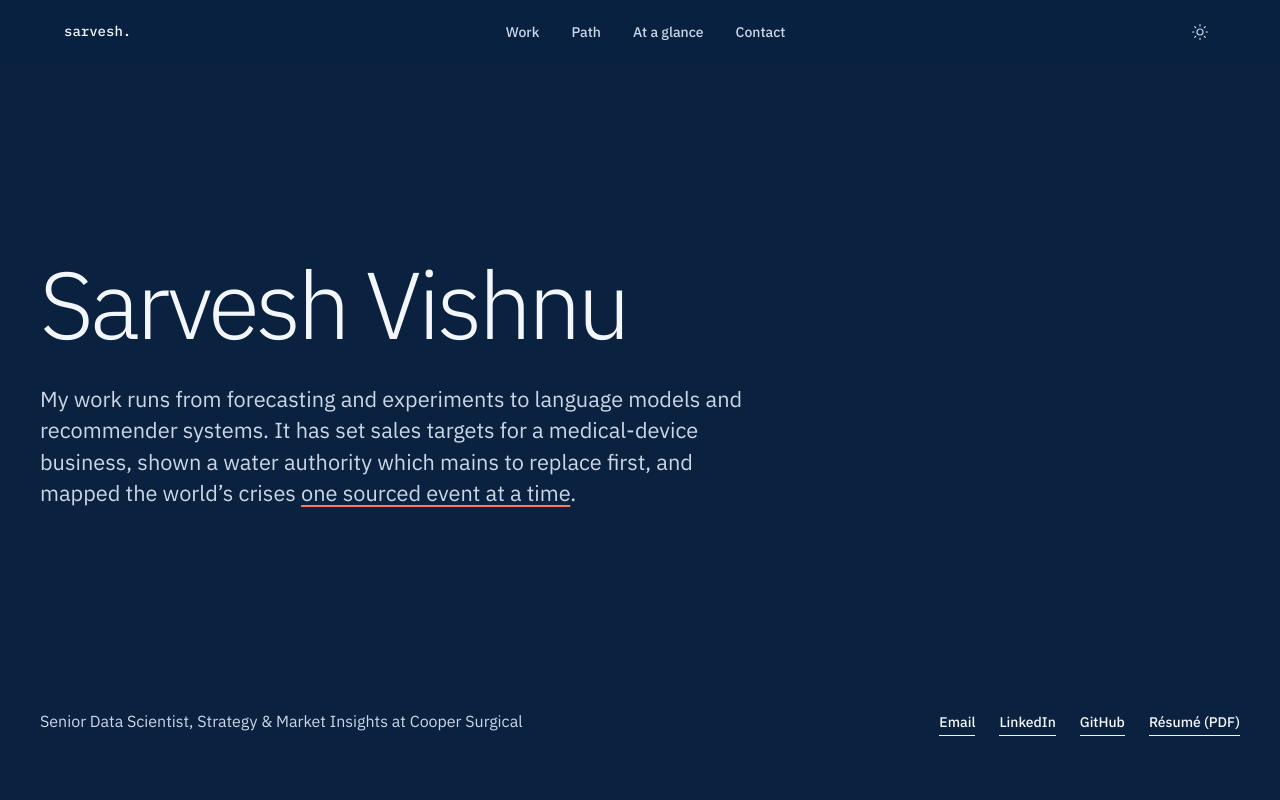
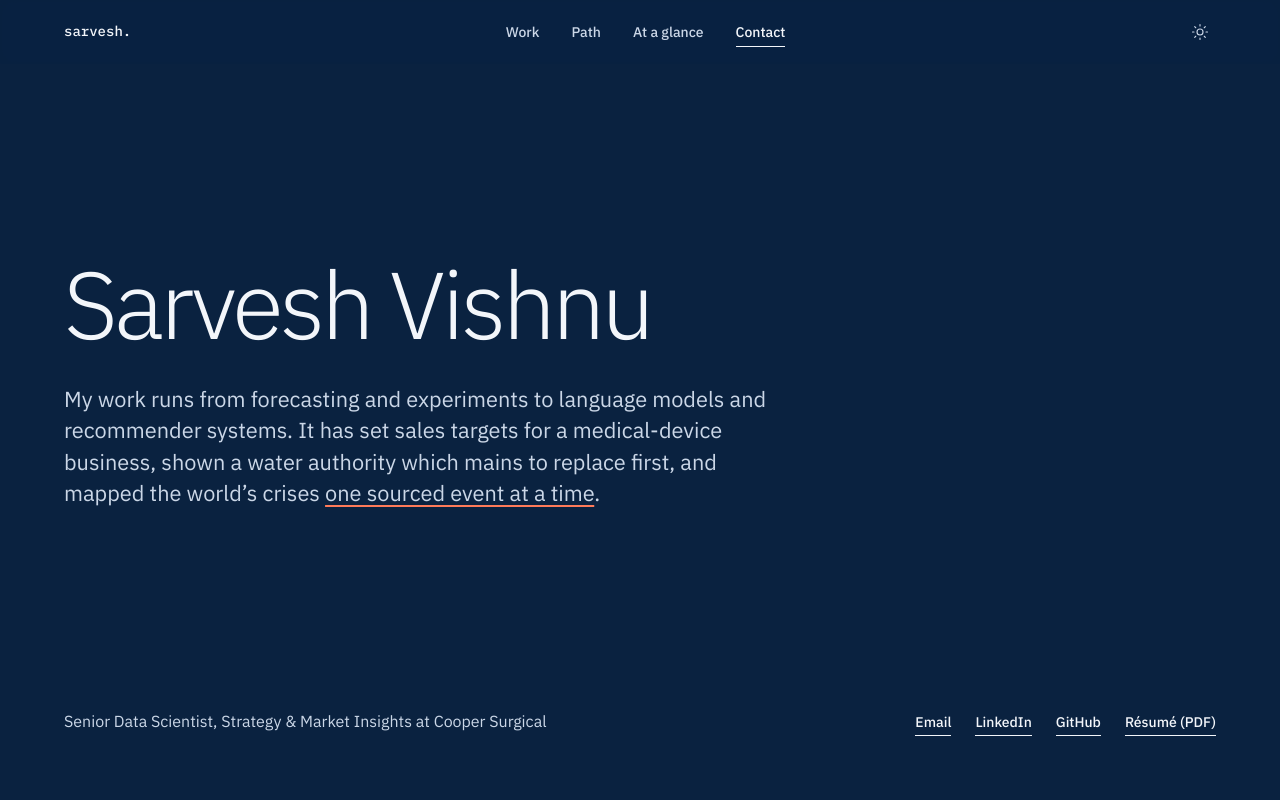
Before and after one commit to Sarvesh-Vishnu/Sarvesh-Vishnu.github.io, a plain HTML site: page index.html in a window 1280 px wide. Shown: the top 800 px of the page. Drawn offline with Linux system fonts and the light colour scheme.

Commit message:
Space that groups, and motion that keeps up
Sections open at their rule: the label sits close under it and the room goes
above, so the gap between sections halves and stops reading as an empty
screen. Headings sit nearer what they introduce. One left edge for the hero,
the sections, the header and the footer.

Reveals are twice as fast and start on entry, smooth scrolling has a shorter
tail, header links travel in 0.8s and land under the header, and the header
marks the section being read.

design.md §14.27.

```diff
--- a/main.js
+++ b/main.js
@@ -42,6 +42,26 @@
     };
     onScroll();
     window.addEventListener('scroll', onScroll, { passive: true });
+  }
+
+  /* The header marks the section being read (§14.27): whichever one crosses a line a
+     little above the middle of the screen. Nothing is marked over the hero. */
+  const navLinks = Array.from(document.querySelectorAll('.nav-links a[href^="#"]'));
+  const spied = navLinks.map((a) => document.querySelector(a.getAttribute('href'))).filter(Boolean);
+  if (spied.length && 'IntersectionObserver' in window) {
+    const inView = new Set();
+    const mark = () => {
+      const now = spied.filter((s) => inView.has(s)).pop();
+      navLinks.forEach((a) => {
+        if (now && a.getAttribute('href') === '#' + now.id) a.setAttribute('aria-current', 'true');
+        else a.removeAttribute('aria-current');
+      });
+    };
+    const spy = new IntersectionObserver((entries) => {
+      entries.forEach((e) => { if (e.isIntersecting) inView.add(e.target); else inView.delete(e.target); });
+      mark();
+    }, { rootMargin: '-42% 0px -58% 0px' });
+    spied.forEach((s) => spy.observe(s));
   }
 
   /* The reel (design.md §14.15): a native scroll-snap row. This only adds the buttons,
--- a/motion.js
+++ b/motion.js
@@ -20,7 +20,7 @@
   /* ---- Smooth scroll. With GSAP, Lenis rides its ticker so scroll-linked work
      stays in sync; without it (project pages), Lenis runs its own frame loop. */
   if (window.Lenis) {
-    const lenis = new window.Lenis({ autoRaf: !(g && ScrollTrigger) });
+    const lenis = new window.Lenis({ autoRaf: !(g && ScrollTrigger), lerp: 0.14 });   // a shorter tail than the default 0.1 (§14.27)
     if (g && ScrollTrigger) {
       lenis.on('scroll', ScrollTrigger.update);
       g.ticker.add((t) => lenis.raf(t * 1000));
@@ -34,7 +34,7 @@
         const target = id === '#top' ? 0 : id.length > 1 && document.querySelector(id);
         if (target === false || target === null) return;
         e.preventDefault();
-        lenis.scrollTo(target, { offset: target === 0 ? 0 : -72 });
+        lenis.scrollTo(target, { duration: 0.8 });   // lands by the page's scroll-padding-top, so the section's rule tucks under the header
         history.pushState(null, '', id);
       });
     });
@@ -53,8 +53,8 @@
       SplitText.create(title, {
         type: 'lines', mask: 'lines', linesClass: 'split-line', autoSplit: true,
         onSplit: (self) => g.from(self.lines, {
-          yPercent: 110, duration: 1, ease: 'expo.out', stagger: 0.09,
-          scrollTrigger: { trigger: title, start: 'top 88%', once: true },
+          yPercent: 110, duration: 0.6, ease: 'expo.out', stagger: 0.06,
+          scrollTrigger: { trigger: title, start: 'top 96%', once: true },
         }),
       });
     });
@@ -62,11 +62,11 @@
 
   /* ---- Everything else marked .reveal: batched fade-up as it enters ----------- */
   const rows = g.utils.toArray('.reveal').filter((el) => !el.matches('.section-head'));
-  g.set(rows, { opacity: 0, y: 16 });
+  g.set(rows, { opacity: 0, y: 10 });
   ScrollTrigger.batch(rows, {
-    start: 'top 90%', once: true,
+    start: 'top 97%', once: true,
     // 'auto' only overrides opacity/y, so a timeline row's line-drawing tween survives
-    onEnter: (batch) => g.to(batch, { opacity: 1, y: 0, duration: 0.9, ease: 'power3.out', stagger: 0.07, overwrite: 'auto' }),
+    onEnter: (batch) => g.to(batch, { opacity: 1, y: 0, duration: 0.45, ease: 'power3.out', stagger: 0.04, overwrite: 'auto' }),
   });
 
   /* ---- The path: both threads draw as you read down them, and the merge
--- a/styles.css
+++ b/styles.css
@@ -104,7 +104,7 @@
    Reset — minimal, intentional
    ------------------------------------------------------------- */
 *, *::before, *::after { box-sizing: border-box; }
-html { -webkit-text-size-adjust: 100%; scroll-behavior: smooth; }
+html { -webkit-text-size-adjust: 100%; scroll-behavior: smooth; scroll-padding-top: calc(var(--header-h) - 1px); }   /* a linked section's rule tucks under the header */
 body, h1, h2, h3, h4, p, ul, ol, dl, dd, dt, figure { margin: 0; padding: 0; }
 ul, ol { list-style: none; }
 img, svg { display: block; max-width: 100%; }
@@ -247,8 +247,8 @@ body {
   transform-origin: left center;
   transition: transform 200ms var(--ease-out);
 }
-.nav-links a:hover { color: var(--ink); }
-.nav-links a:hover::after { transform: scaleX(1); }
+.nav-links a:hover, .nav-links a[aria-current="true"] { color: var(--ink); }
+.nav-links a:hover::after, .nav-links a[aria-current="true"]::after { transform: scaleX(1); }   /* the section being read (§14.27) */
 
 /* Below sm the full nav can't fit alongside the brand and toggle
    (it needs ~421px in a 375px viewport), so the secondary links drop
@@ -297,7 +297,7 @@ body {
   align-items: stretch;
 }
 .hero-inner {
-  max-width: var(--content-max);
+  max-width: calc(var(--content-max) - 2 * var(--gutter));   /* the same left edge as every section and the header (§14.27) */
   margin: 0 auto;
   width: 100%;
   display: flex;
@@ -360,22 +360,27 @@ body {
 /* -------------------------------------------------------------
    Sections
    ------------------------------------------------------------- */
+/* Space groups (§14.27). The hairline opens a section, so its label sits close under it
+   and the room goes above the line, after the last section's final words. A heading is
+   nearer to what it introduces than to anything else. */
 .section {
   max-width: var(--content-max);
   margin: 0 auto;
-  padding: var(--space-48) var(--gutter);
+  padding: var(--space-16) var(--gutter) var(--space-32);
   border-top: 1px solid var(--line);
 }
 @media (max-width: 768px) {
-  .section { padding-top: var(--space-24); padding-bottom: var(--space-24); }
+  .section { padding-top: var(--space-8); padding-bottom: var(--space-16); }
 }
 
 .section-head {
   display: grid;
   grid-template-columns: repeat(12, 1fr);
   gap: var(--gutter);
-  margin-bottom: var(--space-24);
+  margin-bottom: var(--space-12);
 }
+@media (max-width: 768px) { .section-head { margin-bottom: var(--space-8); } }
+.contact .section-head { margin-bottom: 0; }           /* the note and its buttons are one group */
 .section-head .eyebrow { grid-column: 1 / -1; }
 .section-head .section-title { grid-column: 1 / span 8; }
 .section-note {
@@ -932,7 +937,7 @@ body {
   padding: var(--space-8) var(--gutter);
 }
 .footer-inner {
-  max-width: var(--content-max);
+  max-width: calc(var(--content-max) - 2 * var(--gutter));
   margin: 0 auto;
   display: flex;
   justify-content: space-between;
```
Also changed, not shown: 1 other file.
